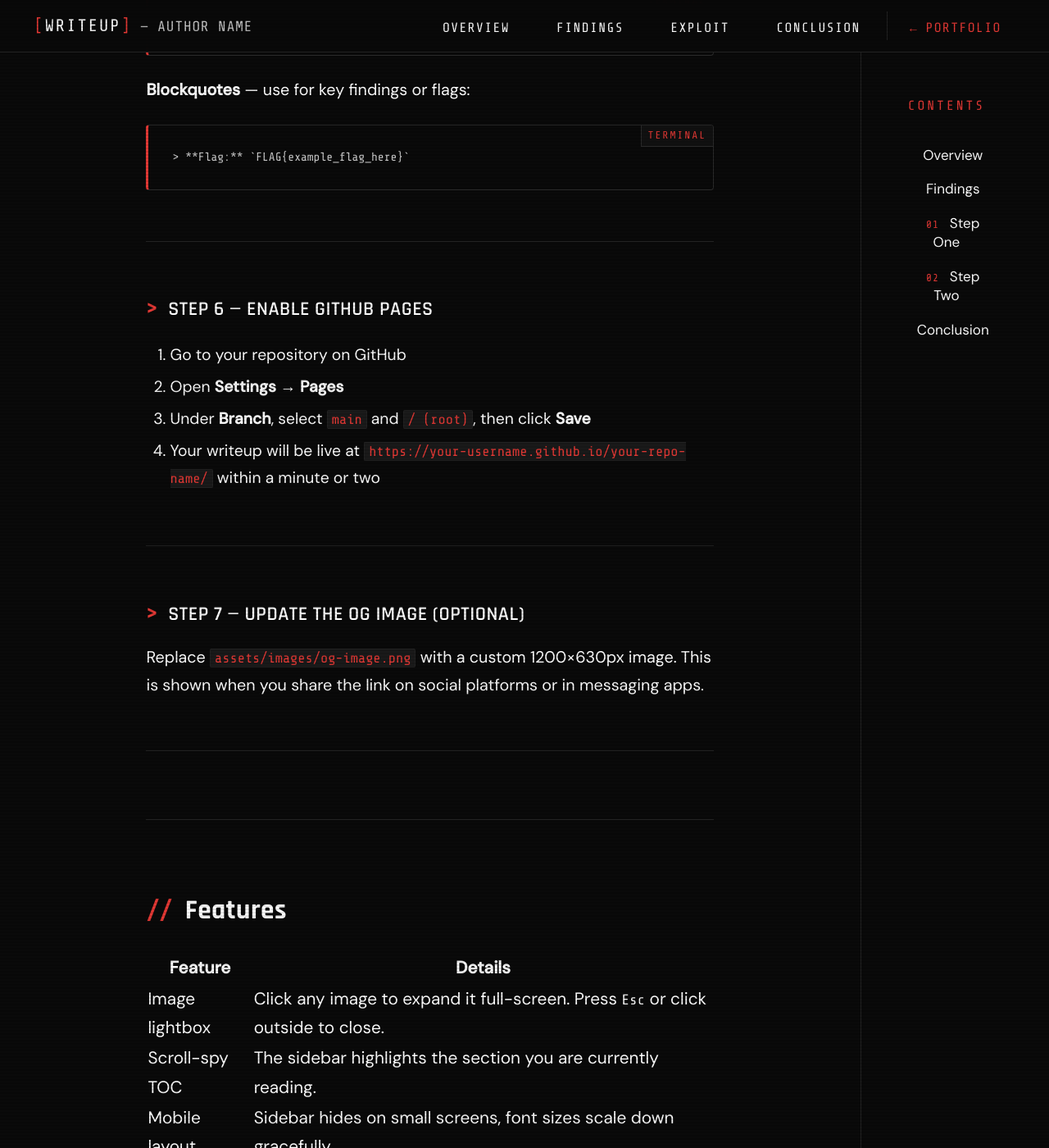
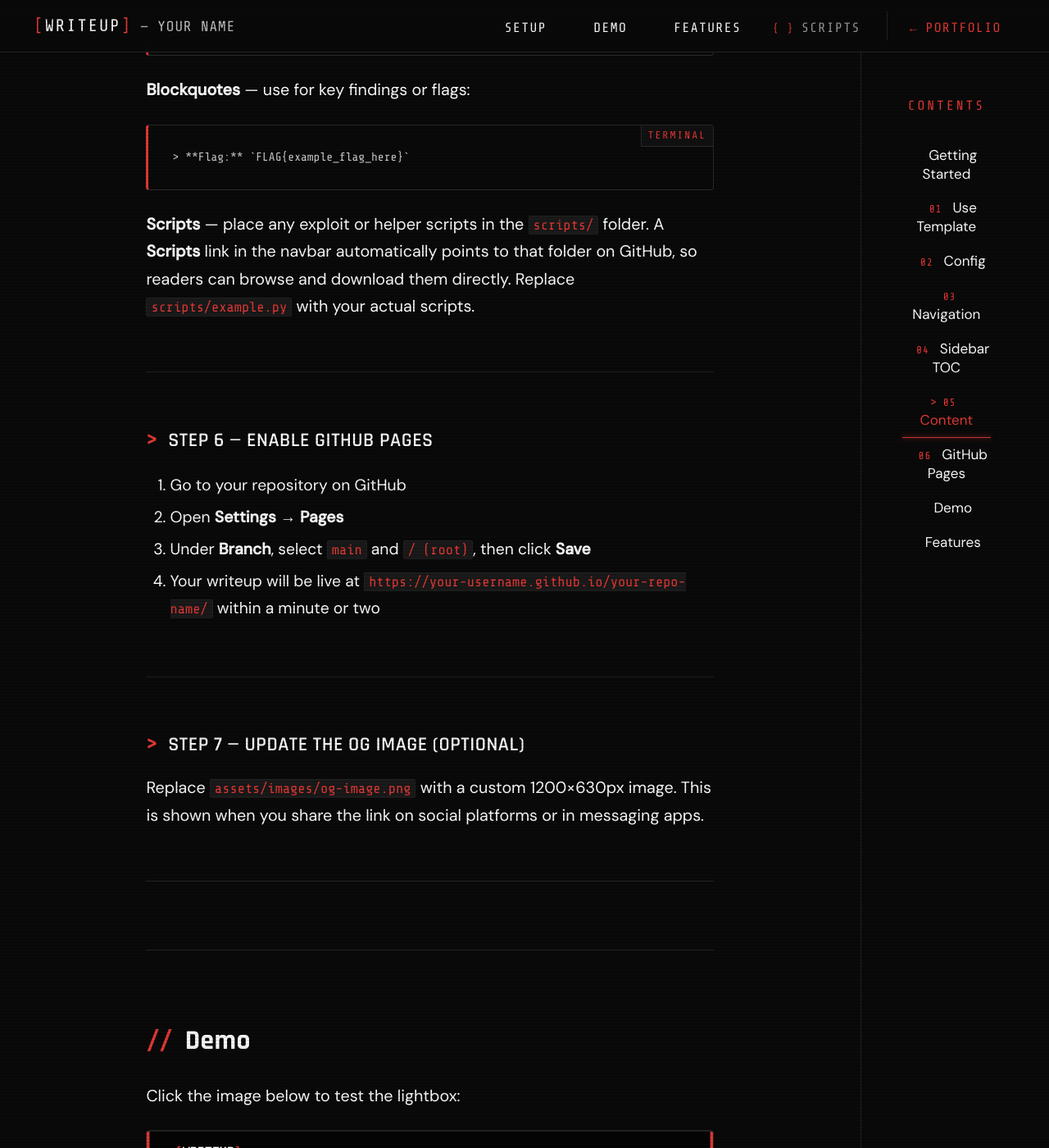
Before and after one commit to Shmilowitz/writeup-template, a Jekyll site: the page built from index.md, in a window 1280 px wide and 1400 px high, scrolled down 4807 px. Shown: the whole window at 82% size. Built offline with Jekyll 4.4.1, drawn with Linux system fonts in a browser that asks for light colours; some of the changed text lies outside the part shown.

Commit message:
Add files via upload

```diff
--- a/_config.yml
+++ b/_config.yml
@@ -7,7 +7,7 @@
 # ── Site identity ────────────────────────
 title:       "YOUR WRITEUP TITLE"
 description: "Short description of this writeup / assessment"
-author:      "Author Name"
+author:      "Your Name"
 
 # ── GitHub Pages URL config ─────────────
 # baseurl = "/YOUR-REPO-NAME"
@@ -27,31 +27,43 @@ badge_status: "In Progress"
 
 # ── Navigation links ────────────────────
 # Each item: { label, anchor }
+# The anchor must match the id Jekyll generates from your ## headings.
+# Jekyll lowercases and replaces spaces with dashes: "My Section" → "#my-section"
 nav_links:
-  - label: "Overview"
-    anchor: "#overview"
-  - label: "Findings"
-    anchor: "#findings"
-  - label: "Exploit"
-    anchor: "#exploit"
-  - label: "Conclusion"
-    anchor: "#conclusion"
+  - label: "Setup"
+    anchor: "#getting-started"
+  - label: "Demo"
+    anchor: "#demo"
+  - label: "Features"
+    anchor: "#features"
 
 # ── Sidebar TOC ─────────────────────────
 # Each item: { label, anchor, step (optional) }
 toc_links:
-  - label: "Overview"
-    anchor: "#overview"
-  - label: "Findings"
-    anchor: "#findings"
-  - label: "Step One"
-    anchor: "#step-one"
+  - label: "Getting Started"
+    anchor: "#getting-started"
+  - label: "Use Template"
+    anchor: "#step-1--use-this-template"
     step: "01"
-  - label: "Step Two"
-    anchor: "#step-two"
+  - label: "Config"
+    anchor: "#step-2--configure-_configyml"
     step: "02"
-  - label: "Conclusion"
-    anchor: "#conclusion"
+  - label: "Navigation"
+    anchor: "#step-3--set-up-the-navigation-links"
+    step: "03"
+  - label: "Sidebar TOC"
+    anchor: "#step-4--set-up-the-sidebar-table-of-contents"
+    step: "04"
+  - label: "Content"
+    anchor: "#step-5--write-your-content-in-readmemd"
+    step: "05"
+  - label: "GitHub Pages"
+    anchor: "#step-6--enable-github-pages"
+    step: "06"
+  - label: "Demo"
+    anchor: "#demo"
+  - label: "Features"
+    anchor: "#features"
 
 # ── External links ───────────────────────
 portfolio_url: "https://your-username.github.io/portfolio"
--- a/_layouts/default.html
+++ b/_layouts/default.html
@@ -103,6 +103,40 @@
     .nav-links .back-link a { color: var(--accent); }
     .nav-links .back-link a::before { content: '← '; opacity: 1; color: var(--accent); }
     .nav-links .back-link a:hover { color: #ff5252; }
+    .nav-links .scripts-link a { color: var(--text-dim); }
+    .nav-links .scripts-link a::after { display: none; }
+    .nav-links .scripts-link a::before { content: '{ } '; opacity: 1; color: var(--accent); font-size: 0.65rem; }
+    .nav-links .scripts-link a:hover { color: var(--text); }
+
+    /* Tooltip for nav items with a data-desc */
+    .nav-links a[data-desc] { position: relative; }
+    .nav-links a[data-desc]::after {
+      content: attr(data-desc);
+      position: absolute;
+      top: calc(100% + 10px);
+      left: 50%;
+      transform: translateX(-50%) scaleY(0);
+      transform-origin: top;
+      background: var(--bg2);
+      border: 1px solid var(--border);
+      color: var(--text-dim);
+      font-family: var(--font-mono);
+      font-size: 0.65rem;
+      letter-spacing: 0.5px;
+      white-space: nowrap;
+      padding: 0.35rem 0.7rem;
+      pointer-events: none;
+      opacity: 0;
+      transition: opacity var(--transition), transform var(--transition);
+      z-index: 2000;
+      box-shadow: 0 4px 16px rgba(0,0,0,0.5);
+    }
+    .nav-links a[data-desc]:hover::after {
+      opacity: 1;
+      transform: translateX(-50%) scaleY(1);
+      height: auto;
+      background: var(--bg2);
+    }
 
     .hamburger { display: none; flex-direction: column; gap: 5px; cursor: pointer; background: none; border: none; padding: 4px; }
     .hamburger span { display: block; width: 24px; height: 2px; background: var(--text); transition: var(--transition); }
@@ -277,8 +311,14 @@
     <div class="nav-logo"><span>[</span>Writeup<span>]</span><span class="nav-author"> — {{ site.author }}</span></div>
     <ul class="nav-links" id="navLinks">
       {% for link in site.nav_links %}
-      <li><a href="{{ link.anchor }}">{{ link.label }}</a></li>
+      <li><a href="{{ link.url | default: link.anchor }}">{{ link.label }}</a></li>
       {% endfor %}
+      <li class="scripts-link">
+        <a href="https://github.com/{{ site.github_repo }}/tree/main/scripts"
+           target="_blank"
+           rel="noopener"
+           data-desc="Scripts used in this writeup">Scripts</a>
+      </li>
       <li class="back-link"><a href="{{ site.portfolio_url }}">Portfolio</a></li>
     </ul>
     <button class="hamburger" id="hamburger" aria-label="Toggle menu">
```
Also changed, not shown: scripts/example.py (added, +13 -0 lines), README.md.
